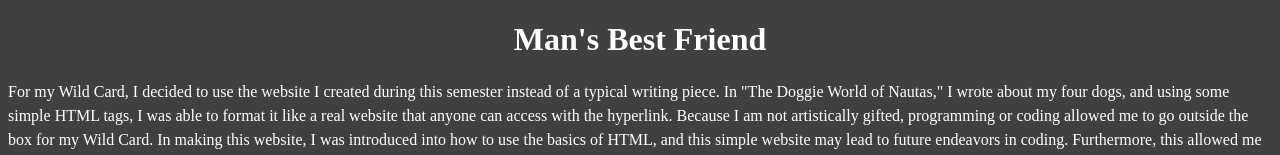
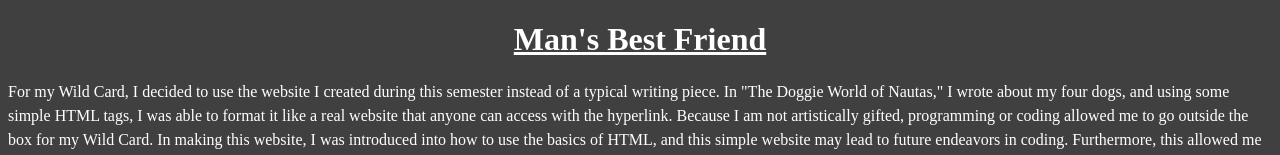
Before and after one commit to nmd98930/nmd98930.github.io, a plain HTML site: page index.html in a window 1280 px wide. Shown: the top 155 px of the page. Drawn offline with Linux system fonts and the light colour scheme.

Commit message:
underlined h1 tag

```diff
--- a/index.html
+++ b/index.html
@@ -15,7 +15,7 @@
 </head>
 <body>
 	<h1>
-		Man's Best Friend
+		<u>Man's Best Friend</u>
 	</h1>
 	<p>
 		For my Wild Card, I decided to use the website I created during this semester instead of a typical writing piece. In "The Doggie World of Nautas," I wrote about my four dogs, and using some simple HTML tags, I was able to format it like a real website that anyone can access with the hyperlink. Because I am not artistically gifted, programming or coding allowed me to go outside the box for my Wild Card. In making this website, I was introduced into how to use the basics of HTML, and this simple website may lead to future endeavors in coding. Furthermore, this allowed me to write on a topic I adore with all my heart, dogs. For centuries, these animals have proven to be faithful companions to humans, and as a result, they have become "man's best friend." In many creative pieces, dogs are featured prominently such as Argos in the <em>Odyssey</em> and have even been the muse of artists such as Cassius Coolidge's <em>Dogs Playing Poker</em>, showing how much impact they have on our lives. Similar to writers, dogs continue to give us entertainment and joy, and I want to show this message through my website.
```
